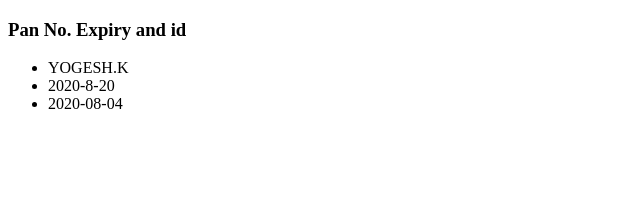
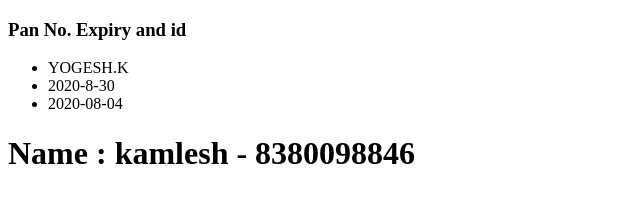
Before and after one commit to jimmyarora/cv, a plain HTML site: page Kamlesh.html in a window 1280 px wide. Shown: the whole page, without its empty margins (0-640 px from the left). Drawn offline with Linux system fonts and the light colour scheme.

Commit message:
kamlesh 2

```diff
--- a/Kamlesh.html
+++ b/Kamlesh.html
@@ -8,10 +8,10 @@
     <h3>Pan No. Expiry and id</h3>
     <ul>
       <li>YOGESH.K</li>
-      <li>2020-8-20</li>
+      <li>2020-8-30</li>
       <li id="date"></li>
     </ul>
-
+<h1>Name : kamlesh - 8380098846</h1>
     <script>
     var today = new Date();
     var dd = today.getDate();
```
Also changed, not shown: index.html (+1 -1 lines).
